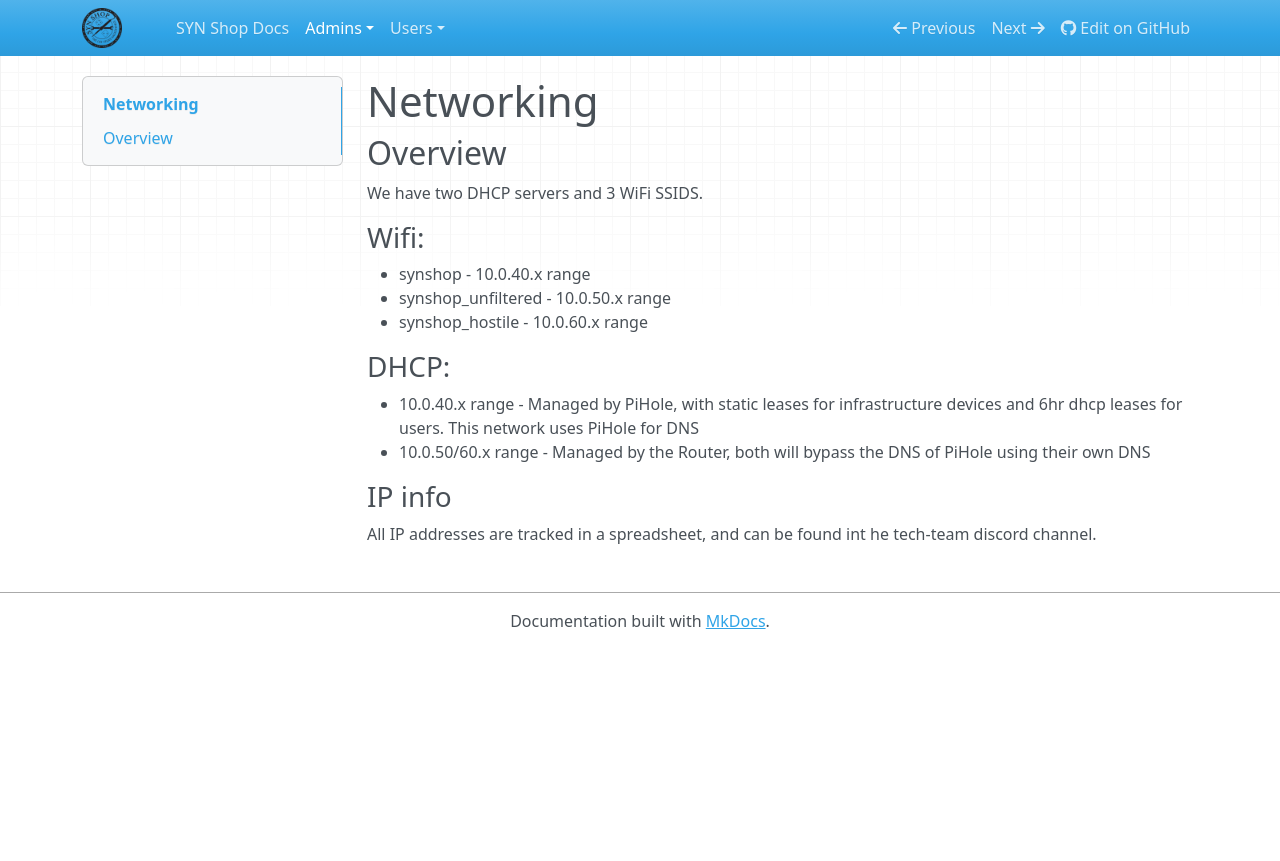
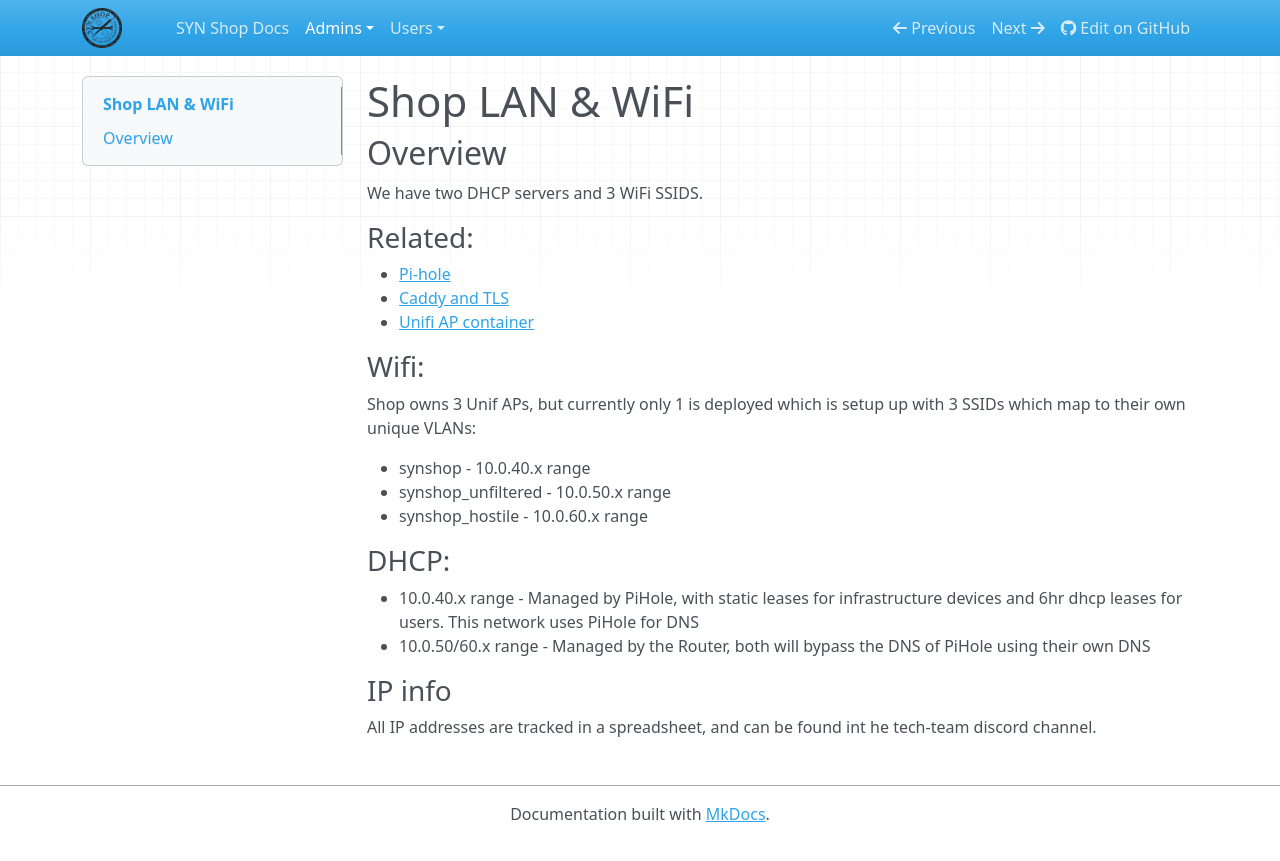
Before and after one commit to synshop/rtfm, an MkDocs documentation site: the page built from docs/admins/networking.md, in a window 1280 px wide. Shown: the top 861 px of the page. Built offline with MkDocs 1.6.1, drawn with Linux system fonts in a browser that asks for light colours; nearby versions of some CDN libraries.

Commit message:
Update networking.md

```diff
--- a/docs/admins/networking.md
+++ b/docs/admins/networking.md
@@ -1,10 +1,18 @@
-# Networking
+# Shop LAN & WiFi
 
 ## Overview
 
 We have two DHCP servers and 3 WiFi SSIDS.
 
+### Related:
+
+* [Pi-hole](https://rtfm.synshop.org/admins/pi-hole-stubby/)
+* [Caddy and TLS](https://rtfm.synshop.org/admins/Caddy%20and%20TLS%20certs/)
+* [Unifi AP container](https://rtfm.synshop.org/admins/unifi/)
+
 ### Wifi:
+
+Shop owns 3 Unif APs, but currently only 1 is deployed which is setup up with 3 SSIDs which map to their own unique VLANs:
 
 - synshop - 10.0.40.x range
 - synshop_unfiltered - 10.0.50.x range
```
